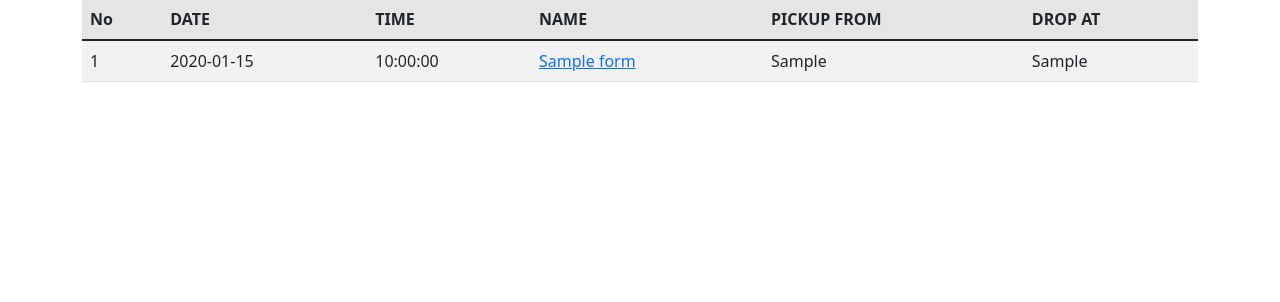
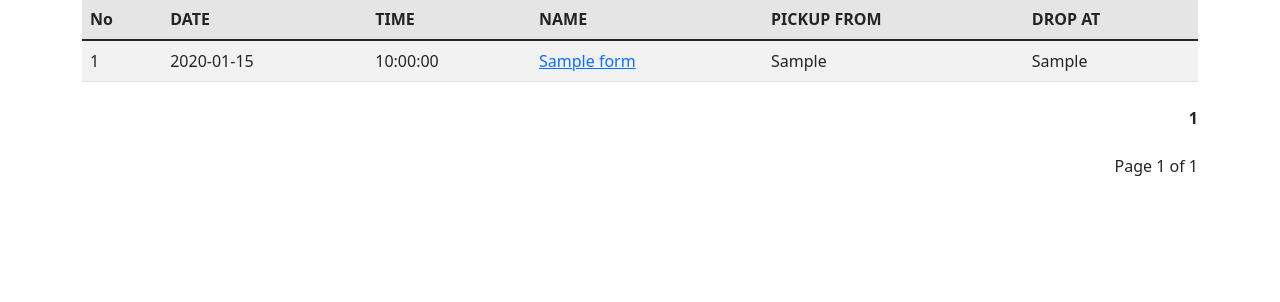
Before and after one commit to vinodvv/cab_booking_form, a Flask app: page /list in a window 1280 px wide. Shown: the part 207-509 px from the top of the page. Run offline with Flask 3, Linux system fonts and the light colour scheme; tables that the repository leaves empty hold one stand-in row (values such as "Sample post").

Commit message:
Implemented pagination in list page

```diff
--- a/app.py
+++ b/app.py
@@ -87,10 +87,25 @@ def book_cab():
     return render_template("book_cab.html", entries=entries)
 
 
+# set the number of records per page
+BOOKINGS_PER_PAGE = 10
+
+
 @app.route("/list")
 def booking_list():
-    bookings = Form.query.all()
-    return render_template('list.html', bookings=bookings)
+    # Get the page number from the query parameters, default to 1
+    page = request.args.get('page', 1, type=int)
+
+    # Retrieve the total number of records
+    total_bookings = Form.query.count()
+
+    # Calculate the total number of pages
+    total_pages = (total_bookings // BOOKINGS_PER_PAGE) + (1 if total_bookings % BOOKINGS_PER_PAGE != 0 else 0)
+
+    # Retrieve the subset of records for the current page
+    bookings = Form.query.paginate(page=page, per_page=BOOKINGS_PER_PAGE)
+
+    return render_template('list.html', bookings=bookings, total_pages=total_pages)
 
 
 @app.route('/search', methods=['GET', 'POST'])
--- a/templates/list.html
+++ b/templates/list.html
@@ -36,5 +36,28 @@
                 {% endfor %}
             </tbody>
         </table>
+        <div class="page_num mt-4 mb-4" style="text-align: right;">
+            {% if bookings.has_prev %}
+                <a href="?page={{ bookings.prev_num }}">Previous</a>
+            {% endif %}
+
+            {% for num in bookings.iter_pages() %}
+                {% if num %}
+                    {% if bookings.page == num %}
+                        <strong>{{ num }}</strong>
+                    {% else %}
+                        <a href="?page={{ num }}">{{ num }}</a>
+                    {% endif %}
+                {% else %}
+
+                {% endif %}
+            {% endfor %}
+
+            {% if bookings.has_next %}
+                <a href="?page={{ bookings.next_num }}">Next</a>
+            {% endif %}
+        </div>
+
+        <p style="text-align: right;">Page {{ bookings.page }} of {{ total_pages }}</p>
     </div>
 {% endblock content %}
```
